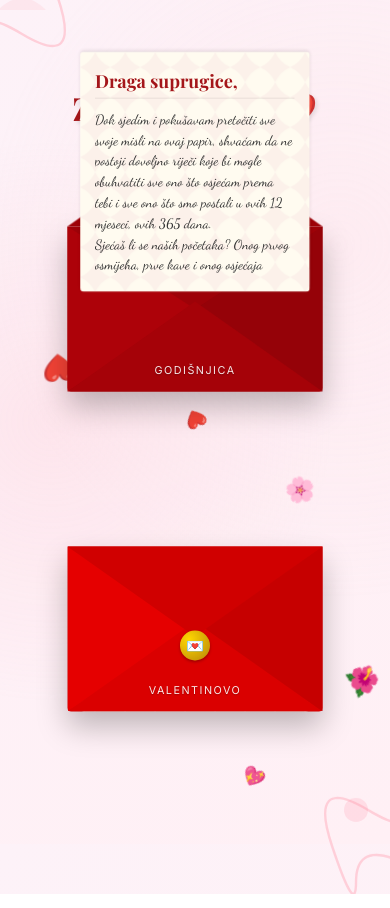
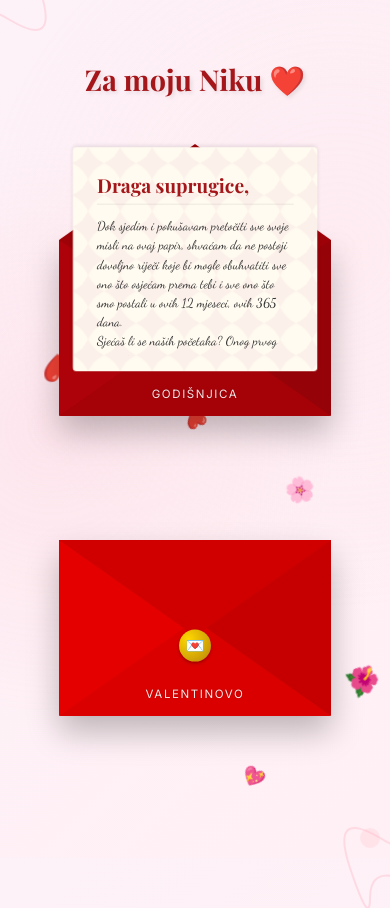
Before and after one commit to MaNir007/cestitka_za_moju_ljubav, a plain HTML site: page index.html in a window 390 px wide. Both pictures are taken after a click on the element 195 px from the left and 308 px from the top of the page. Shown: the top 908 px of the page. Drawn offline with nearby package versions, Linux system fonts and the light colour scheme.

Commit message:
popravka i poboljšanje

```diff
--- a/assets/styles.css
+++ b/assets/styles.css
@@ -109,6 +109,10 @@ h1 {
 
 .envelope-wrapper:hover {
     transform: translateY(-8px);
+}
+
+.envelope-wrapper.open {
+    z-index: 50;
 }
 
 .envelope-back {
@@ -291,32 +295,52 @@ h1 {
 
 /* NOVI MOBILE FIX */
 @media (max-width: 600px) {
+    body {
+        justify-content: flex-start;
+        height: auto;
+        padding-top: 20px;
+    }
+
     h1 {
-        font-size: 2rem;
-        margin-bottom: 30px;
-        padding: 0 10px;
+        font-size: 1.8rem;
+        margin-top: 40px;
+        margin-bottom: 40px;
+        padding: 0 15px;
     }
 
     .letters-container {
-        gap: 100px;
-        /* Smanjen razmak da oba pismo stanu na ekran */
-        padding-top: 40px;
+        gap: 60px;
+        padding-top: 80px;
+        /* Više mjesta gore da pismo ne izlazi */
+        padding-bottom: 100px;
+        flex-direction: column;
+        align-items: center;
     }
 
     .envelope-wrapper {
-        transform: scale(0.75);
-        /* Malo jače smanjeno za bolje poravnanje */
+        transform: scale(0.8);
+        margin-bottom: 20px;
+    }
+
+    .envelope-wrapper.open {
+        z-index: 100;
+        /* Pismo koje se čita mora biti iznad svega */
     }
 
     .envelope-wrapper.open .letter {
-        transform: translateY(-40%) translateY(-5px);
-        /* Manji pomak prema gore da ne udara u rub */
-        height: 320px;
-        /* Niže pismo za mobitel */
+        transform: translateY(-20%);
+        height: 280px;
+    }
+
+    .letter-content {
+        font-size: 1rem;
+        padding: 10px;
     }
 
     .floral-corner {
-        width: 120px;
-        height: 120px;
+        width: 100px;
+        height: 100px;
+        opacity: 0.4;
+        /* Manje nametljivo na mobitelu */
     }
 }
```
